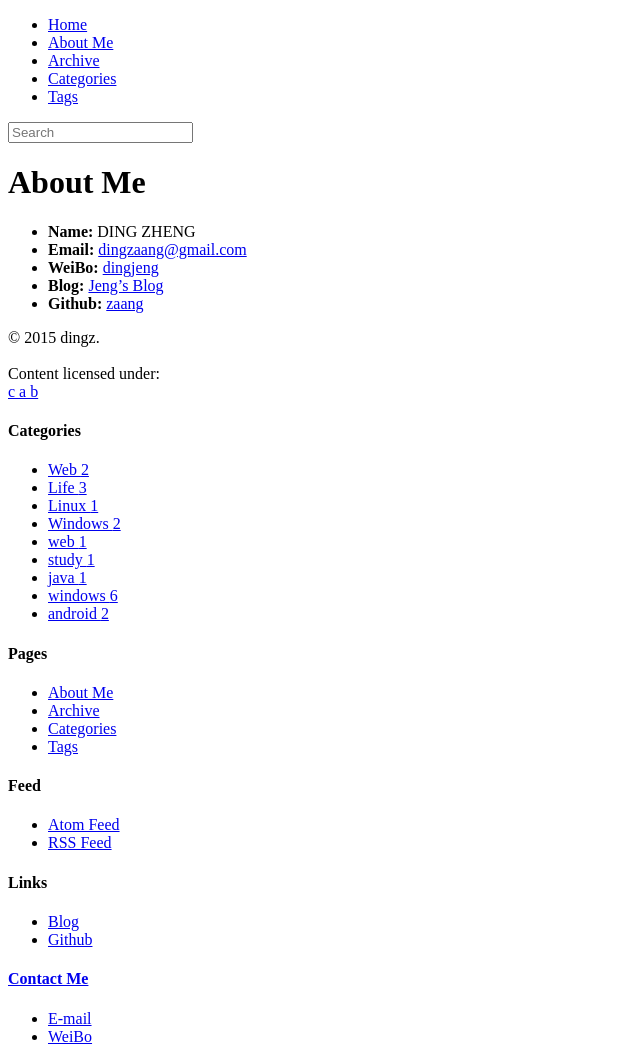
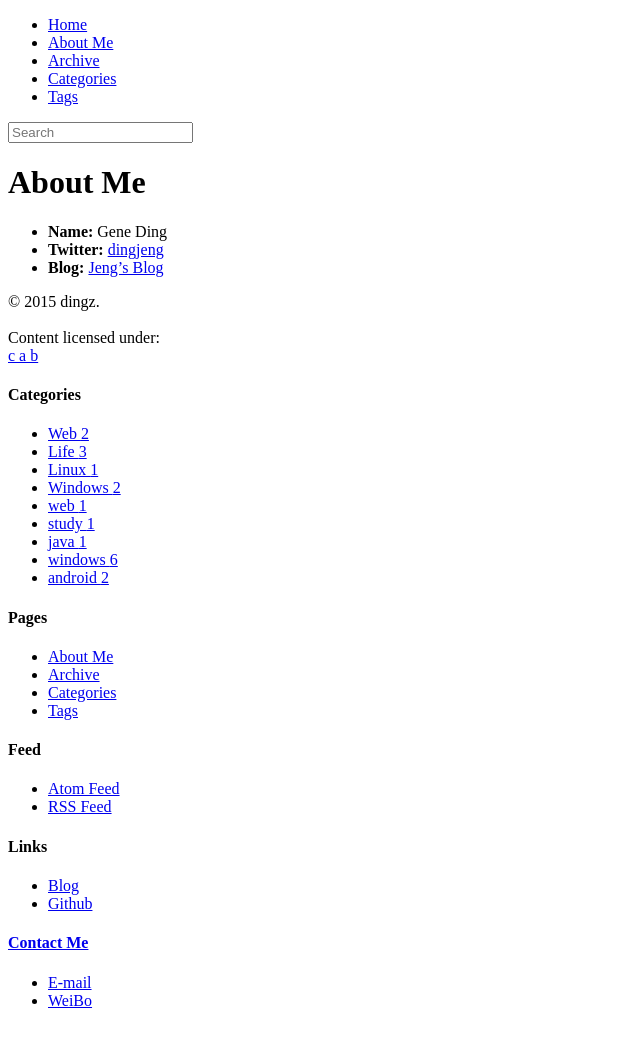
Before and after one commit to zaang/zaang.github.io, a Jekyll site: the page built from about.md, in a window 1280 px wide. Shown: the whole page, without its empty margins (0-640 px from the left). Built offline with Jekyll 4.4.1, drawn with Linux system fonts in a browser that asks for light colours; nearby versions of some CDN libraries; library files that are not in the unit come from our copies; after the commit the page ends 1026 px from its top, so only the background shows below that.

Commit message:
Update about.md

```diff
--- a/about.md
+++ b/about.md
@@ -4,8 +4,6 @@ title: About Me
 header: About Me
 group: navigation
 ---
- * **Name:** DING ZHENG
- * **Email:** [dingzaang@gmail.com](mailto:dingzaang@gmail.com)
- * **WeiBo:** [dingjeng](http://weibo.com/dingjeng)
+ * **Name:** Gene Ding
+ * **Twitter:** [dingjeng](http://twitter.com/dingzaang)
  * **Blog:** [Jeng's Blog](https://zaang.github.io)
- * **Github:** [zaang](https://github.com/zaang)
```
